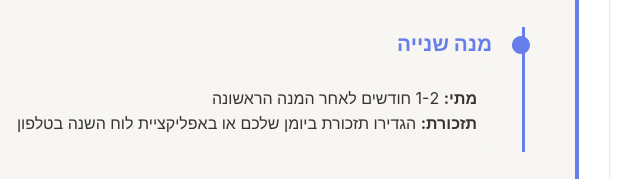
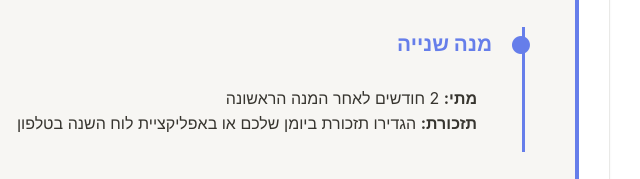
Before and after one commit to michelleshush-tech/hpv-guide, a plain HTML site: page index.html in a window 1280 px wide. Shown: the part 3257-3436 px from the top of the page, 460-1100 px from the left. Drawn offline with Linux system fonts and the light colour scheme.

Commit message:
Update index.html

```diff
--- a/index.html
+++ b/index.html
@@ -492,7 +492,7 @@
                 <div class="timeline-item">
                     <div class="timeline-title">מנה שנייה</div>
                     <div class="timeline-content">
-                        <p><strong>מתי:</strong> 1-2 חודשים לאחר המנה הראשונה</p>
+                        <p><strong>מתי:</strong> 2 חודשים לאחר המנה הראשונה</p>
                         <p><strong>תזכורת:</strong> הגדירו תזכורת ביומן שלכם או באפליקציית לוח השנה בטלפון</p>
                     </div>
                 </div>
@@ -827,7 +827,6 @@
                 <li>👨 <strong>1 מתוך 5 גברים (21%) נדבקים בזני HPV בסיכון גבוה</strong> (Lancet Global Health, 2023)</li>
                 <li>💉 גרדסיל 9 מגן מפני 9 זנים - כולל 7 זנים שגורמים לרוב סוגי הסרטן הקשורים ב-HPV (NCI)</li>
                 <li>🎯 החיסון מונע עד 90% מהסרטנים הנגרמים על ידי HPV (NCI)</li>
-                <li>⚠️ היום יש גברים צעירים (בסביבות גיל 30) ונשים צעירות שחולים בסרטן בעקבות HPV - אל תחכו!</li>
                 <li>🇮🇱 בישראל: חיסון חינם עד גיל 26 (החל מספטמבר 2025)</li>
                 <li>📊 שיעורי חיסון בישראל: כ-55% בבתי ספר (לכן הורחב לגילאי 18-26)</li>
             </ul>
```
